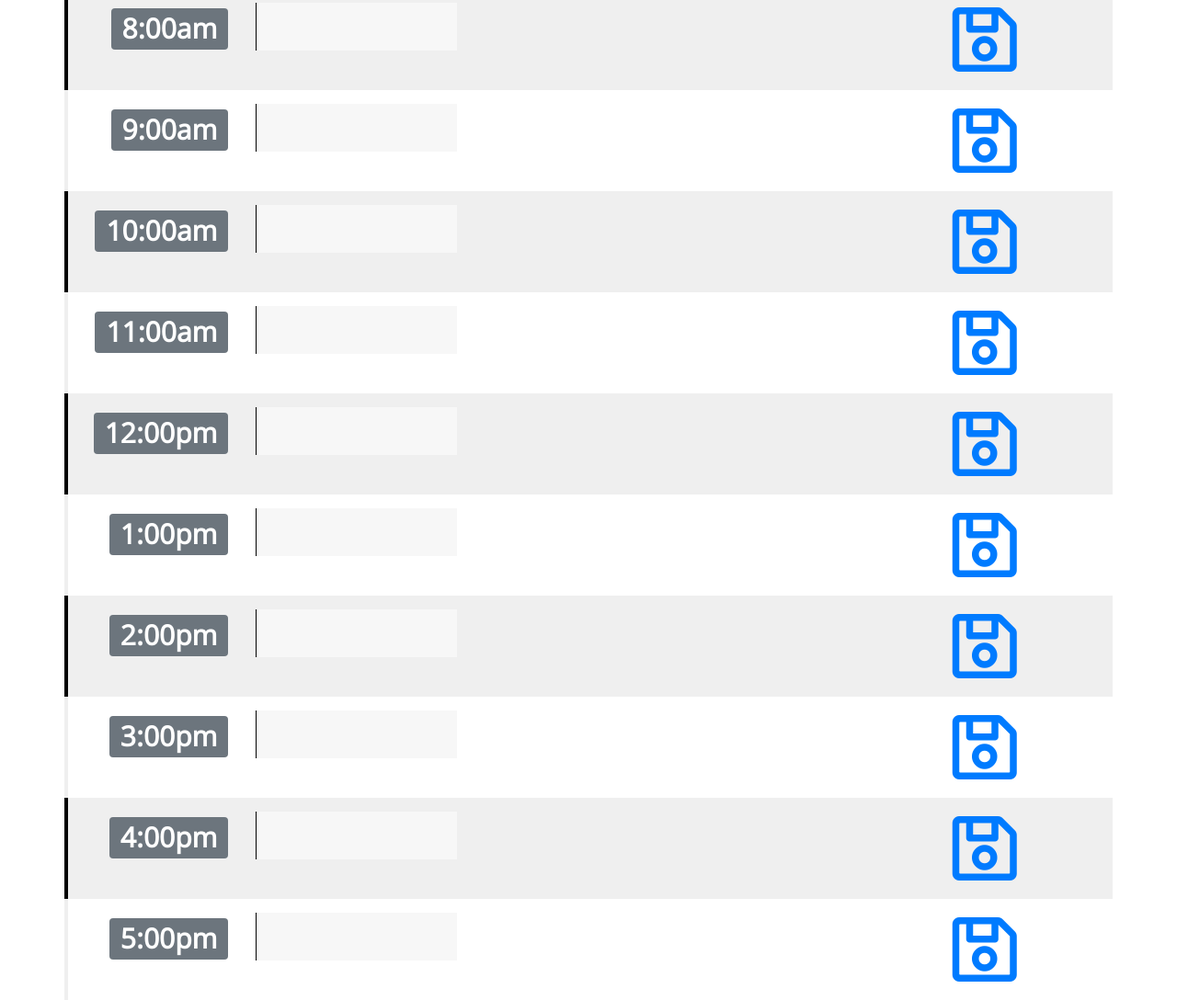
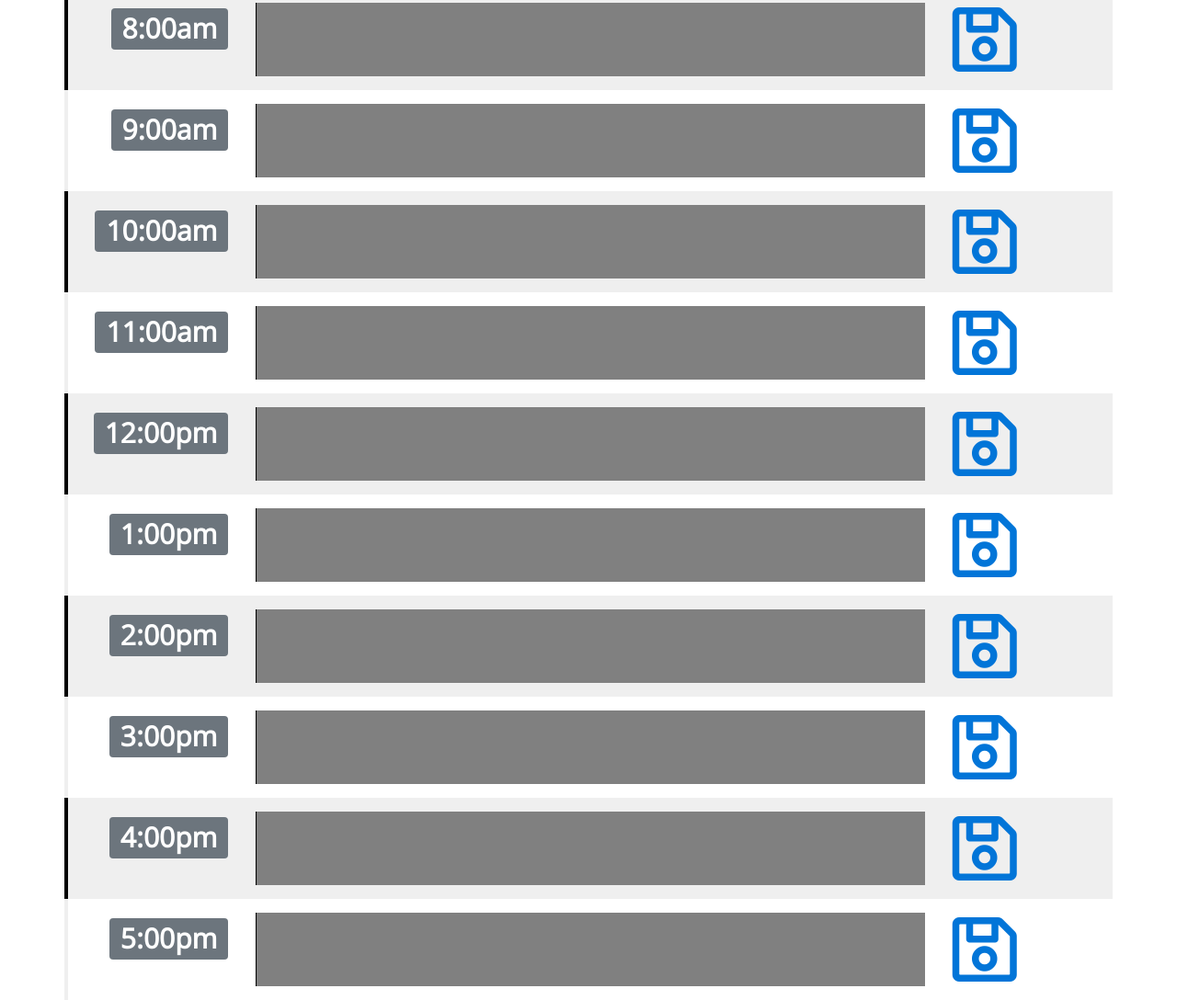
Before and after one commit to tomtimusprime/homework-5-workday-scheduler, a plain HTML site: page index.html in a window 1280 px wide. Shown: the part 348-1436 px from the top of the page at 92% size. Drawn offline with nearby package versions, Linux system fonts and the light colour scheme.

Commit message:
Made some additional changes to the styling, got the local storage all worked out and updated the readme.

```diff
--- a/index.html
+++ b/index.html
@@ -32,17 +32,17 @@
     <p id="currentDay" class="lead"></p>
   </header>
 
-  <div class="container">
+  <main class="container">
     <!-- Timeblocks go here -->
     <div class="row row-striped">
 			<div class="col-2 text-right">
 				<h1 class="display-5"><span class="badge badge-secondary">8:00am</span></h1>
 			</div>
 			<div class="col-8">
-				<textarea data-time="8am" class="text-area"></textarea>
+				<textarea data-time="0" class="text-area"></textarea>
 			</div>
 			<div class="col-2">
-				<a data-time="8am" class="submit" href="#"><span><i class="far fa-save fa-5x"></i></span></a>
+				<span><span class="submit" href="#"><i data-time="0" class="far fa-save fa-5x"></i></span></span>
 
 			</div>
 
@@ -53,10 +53,10 @@
 				<h1 class="display-5"><span class="badge badge-secondary">9:00am</span></h1>
 			</div>
 			<div class="col-8">
-				<textarea data-time="9am" class="text-area"></textarea>
+				<textarea data-time="1" class="text-area"></textarea>
 			</div>
 			<div class="col-2">
-				<a data-time="9am"class="submit" href="#"><span><i class="far fa-save fa-5x"></i></span></a>
+				<span class="submit" href="#"><span><i data-time="1"class="far fa-save fa-5x"></i></span></span>
 
 			</div>
 
@@ -67,10 +67,10 @@
 				<h1 class="display-5"><span class="badge badge-secondary">10:00am</span></h1>
 			</div>
 			<div class="col-8">
-				<textarea data-time="10am" class="text-area"></textarea>
+				<textarea data-time="2" class="text-area"></textarea>
 			</div>
 			<div class="col-2">
-				<a data-time="10am" class="submit" href="#"><span><i class="far fa-save fa-5x"></i></span></a>
+				<span class="submit" href="#"><span><i data-time="2" class="far fa-save fa-5x"></i></span></span>
 
 			</div>
 
@@ -81,10 +81,10 @@
 				<h1 class="display-5"><span class="badge badge-secondary">11:00am</span></h1>
 			</div>
 			<div class="col-8">
-				<textarea data-time="11am" class="text-area"></textarea>
+				<textarea data-time="3" class="text-area"></textarea>
 			</div>
 			<div class="col-2">
-				<a data-time="11am" class="submit" href="#"><span><i class="far fa-save fa-5x"></i></span></a>
+				<span class="submit" href="#"><span><i data-time="3" class="far fa-save fa-5x"></i></span></span>
 
 			</div>
 
@@ -95,10 +95,10 @@
 				<h1 class="display-5"><span class="badge badge-secondary">12:00pm</span></h1>
 			</div>
 			<div class="col-8">
-				<textarea data-time="12pm" class="text-area"></textarea>
+				<textarea data-time="4" class="text-area"></textarea>
 			</div>
 			<div class="col-2">
-				<a data-time="12pm" class="submit" href="#"><span><i class="far fa-save fa-5x"></i></span></a>
+				<span class="submit" href="#"><span><i data-time="4" class="far fa-save fa-5x"></i></span></span>
 
 			</div>
 
@@ -109,10 +109,10 @@
 				<h1 class="display-5"><span class="badge badge-secondary">1:00pm</span></h1>
 			</div>
 			<div class="col-8">
-				<textarea data-time="13pm" class="text-area"></textarea>
+				<textarea data-time="5" class="text-area"></textarea>
 			</div>
 			<div class="col-2">
-				<a data-time="13pm" class="submit" href="#"><span><i class="far fa-save fa-5x"></i></span></a>
+				<span class="submit" href="#"><span><i data-time="5" class="far fa-save fa-5x"></i></span></span>
 
 			</div>
 
@@ -123,10 +123,10 @@
 				<h1 class="display-5"><span class="badge badge-secondary">2:00pm</span></h1>
 			</div>
 			<div class="col-8">
-				<textarea data-time="14pm" class="text-area"></textarea>
+				<textarea data-time="6" class="text-area"></textarea>
 			</div>
 			<div class="col-2">
-				<a data-time="14pm" class="submit" href="#"><span><i class="far fa-save fa-5x"></i></span></a>
+				<span class="submit" href="#"><span><i data-time="6" class="far fa-save fa-5x"></i></span></span>
 
 			</div>
 
@@ -137,10 +137,10 @@
 				<h1 class="display-5"><span class="badge badge-secondary">3:00pm</span></h1>
 			</div>
 			<div class="col-8">
-				<textarea data-time="15pm" class="text-area"></textarea>
+				<textarea data-time="7" class="text-area"></textarea>
 			</div>
 			<div class="col-2">
-				<a data-time="15pm" class="submit" href="#"><span><i class="far fa-save fa-5x"></i></span></a>
+				<span class="submit" href="#"><span><i data-time="7" class="far fa-save fa-5x"></i></span></span>
 
 			</div>
 
@@ -151,10 +151,10 @@
 				<h1 class="display-5"><span class="badge badge-secondary">4:00pm</span></h1>
 			</div>
 			<div class="col-8">
-				<textarea data-time="16pm" class="text-area"></textarea>
+				<textarea data-time="8" class="text-area"></textarea>
 			</div>
 			<div class="col-2">
-				<a data-time="16pm" class="submit" href="#"><span><i class="far fa-save fa-5x"></i></span></a>
+				<span class="submit" href="#"><span><i data-time="8" class="far fa-save fa-5x"></i></span></span>
 
 			</div>
 
@@ -165,14 +165,14 @@
 				<h1 class="display-5"><span class="badge badge-secondary">5:00pm</span></h1>
 			</div>
 			<div class="col-8">
-				<textarea data-time="17pm" class="text-area"></textarea>
+				<textarea data-time="9" class="text-area"></textarea>
 			</div>
 			<div class="col-2">
-				<a data-time="17pm" class="submit" href="#"><span><i class="far fa-save fa-5x"></i></span></a>
+				<span class="submit" href="#"><span><i data-time="9" class="far fa-save fa-5x"></i></span></span>
 
 			</div>
     </div>
-  </div>
+</main>
 
   <script src="https://code.jquery.com/jquery-3.4.1.min.js"></script>
   <script src="https://cdnjs.cloudflare.com/ajax/libs/moment.js/2.24.0/moment.min.js"></script>
--- a/script.js
+++ b/script.js
@@ -1,39 +1,36 @@
-// GIVEN I am using a daily planner to create a schedule
-// WHEN I open the planner
-// THEN the current day is displayed at the top of the calendar
-// WHEN I scroll down
-// THEN I am presented with timeblocks for standard business hours
-// WHEN I view the timeblocks for that day
-// THEN each timeblock is color coded to indicate whether it is in the past, present, or future
-// WHEN I click into a timeblock
-// THEN I can enter an event
-// WHEN I click the save button for that timeblock
-// THEN the text for that event is saved in local storage
-// WHEN I refresh the page
-// THEN the saved events persist
+
+$(document).ready(function () {
+    setUp();
+
+    function addListeners() {
+        let rowDivEl = $(".row");
+        rowDivEl.each((index, element) => {
+            let btn = $(element).find(".fa-save");
+            btn.on("click", event => {
+                let button = $(event.target);
+                let buttonIndex = button.data("time");
+                let scheduleData = getScheduleData();
+                let eventText = $(element).find(".text-area").val();
+                console.log(buttonIndex, scheduleData, eventText, button);
+                scheduleData[buttonIndex].text = eventText;
+                let currentDay = getCurrentDay();
+                saveData(scheduleData, currentDay);
+            })
+        })
+    }
+
+    function getCurrentDay() {
+        return moment().format("dddd MM-DD-YY");
+        //return moment().add(1, 'days').format("dddd MM-DD-YY");
+    }
 
 
-$(document).ready(function () {
-    let nowEl = $("#currentDay");
-    const currentDay = moment().format("dddd MM-DD-YY");
-    const displayNowEl = moment().format("dddd, MMMM Do YYYY, h:mm a");
-    nowEl.text(displayNowEl);
-    //Get data from local storage
-    let scheduleData = getScheduleData();
-    saveData(scheduleData, currentDay);
-    const $timeBlocks = $(".text-area");
-    console.log(scheduleData);
-    console.log($timeBlocks);
-    updateTimeBlocks($timeBlocks, scheduleData);
-    //and put it in the right spots on the page
-    //Color code red for current hour and then green for future, for past gray or blue or whatever
-
-
-
-    function getScheduleData(currentDay) {
-
-        let data = JSON.parse(localStorage.getItem(currentDay));
-        if(!data) {
+    function getScheduleData() {
+        let currentDay = getCurrentDay();
+        let data = localStorage.getItem(currentDay);
+        data = JSON.parse(data);
+        console.log(data);
+        if (!data) {
             data = generateScheduleData();
         }
         return data;
@@ -86,14 +83,14 @@ $(document).ready(function () {
 
     function updateTimeBlocks($timeBlocks, scheduleData) {
         let currentHour = moment().hour();
-        $timeBlocks.each((index, element)=> {
+        $timeBlocks.each((index, element) => {
             let blockData = scheduleData[index];
             let currentBlock = $(element);
-            if(currentHour > blockData.hour) {
+            if (currentHour > blockData.hour) {
                 //add css class for past block
                 currentBlock.addClass("past");
             }
-            else if(currentHour === blockData.hour) {
+            else if (currentHour === blockData.hour) {
                 //add css class for present block
                 currentBlock.addClass("present");
             }
@@ -105,8 +102,6 @@ $(document).ready(function () {
             currentBlock.text(blockData.text);
 
         });
-
-
     }
 
     function saveData(scheduleData, currentDay) {
@@ -114,30 +109,20 @@ $(document).ready(function () {
 
     }
 
-    //when user clicks save you want to get the text from the data-text area
-    //get your current schedule data.
-    //update the appropriate item in the array with the event text.
-    //Save schedule data to localstorage.
+    function setUp() {
+        let nowEl = $("#currentDay");
+        const currentDay = getCurrentDay();
+        const displayNowEl = moment().format("dddd, MMMM Do YYYY, h:mm a");
+        nowEl.text(displayNowEl);
+        //Get data from local storage
+        let scheduleData = getScheduleData();
+        saveData(scheduleData, currentDay);
+        const $timeBlocks = $(".text-area");
+        console.log(scheduleData);//*
+        console.log($timeBlocks);//*
+        updateTimeBlocks($timeBlocks, scheduleData);
+        addListeners();
+    }
 });
 
 //RX JS - libraries that handles observables
-
- // for (let i = 8; i <= 17; i++) {
-        //     let dataTime;
-        //     if (i < 12) {
-        //         $("a[data-time=" + i + "am]").on("click", function (event) {
-        //             event.preventDefault();
-        //             dataTime = $("textarea[data-time=" + i + "am]");
-        //             //itemsArray[i] = dataTime.val();
-        //             console.log(dataTime.val());
-        //         })
-        //     }
-
-        //     if (i >= 12)
-        //         $("a[data-time=" + i + "pm]").on("click", function (event) {
-        //             event.preventDefault();
-        //             dataTime = $("textarea[data-time=" + i + "pm]");
-        //             console.log(dataTime.val());
-        //         })
-
-        // }
--- a/style.css
+++ b/style.css
@@ -21,54 +21,6 @@ textarea{
   border-bottom: 10px solid black;
 }
 
-/* .description{
-  white-space: pre-wrap;
-}
-
-.time-block{
-  text-align: center;
-  border-radius: 15px;
-}
-
-.row {
-  white-space: pre-wrap;
-  height: 80px;
-  border-top: 1px solid white;;
-}
-
-.hour {
-  background-color: #ffffff;
-  color: #000000;
-  border-top: 1px dashed #000000;
-}
-
-.past {
-  background-color: #d3d3d3;
-  color: white;
-}
-
-.present {
-  background-color: #ff6961;
-  color: white;
-}
-
-.future {
-  background-color: #77dd77;
-  color: white;
-}
-
-.saveBtn {
-  border-left: 1px solid black;
-  border-top-right-radius: 15px;
-  border-bottom-right-radius: 15px;
-  background-color: #06AED5;
-  color: white;
-}
-
-.saveBtn i:hover {
-  font-size: 20px;
-  transition: all .3s ease-in-out;
-} */
 .row-striped:nth-of-type(odd){
   background-color: #efefef;
   border-left: 4px #000000 solid;
@@ -84,7 +36,7 @@ textarea{
 }
 
 .past {
-  background: #f7f7f7;
+  background: gray;
 }
 .present {
   background: #d9534f;
@@ -92,3 +44,15 @@ textarea{
 .future {
   background: #5cb85c
 }
+
+.submit {
+  color: #0275d8;
+}
+.submit:hover {
+  color: #5bc0de;
+}
+
+.text-area {
+  width: 100%;
+  height: 100%;
+}
```
Also changed, not shown: 1 other file.
